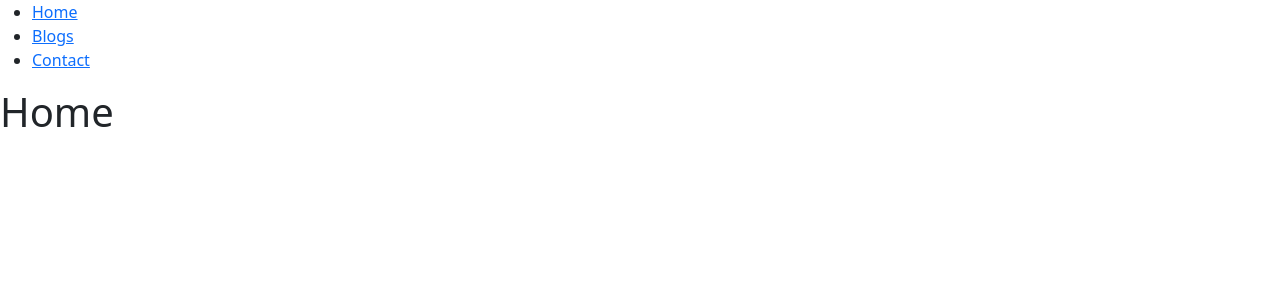
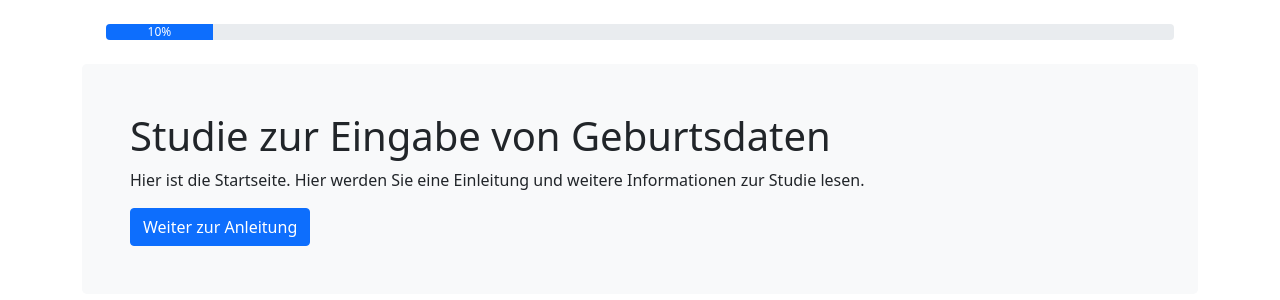
Before and after one commit to schubertn/Birthdate-Study, a React (Vite) app: page / in a window 1280 px wide. Shown: the top 300 px of the page. Built offline with nearby package versions, Linux system fonts and the light colour scheme.

Commit message:
:sparkles: Worked on basic navigation and added basic progress bar

```diff
--- a/src/App.jsx
+++ b/src/App.jsx
@@ -1,49 +1,11 @@
-import { useState } from 'react'
-//import reactLogo from './assets/react.svg'
-//import viteLogo from '/vite.svg'
-import './App.css'
+import { Outlet } from "react-router-dom";
 
-function App() {
-  const [count, setCount] = useState(0)
-
-  return(
-    <div className="container">
-      <div className="p-5 my-4 bg-light rounded-3">
-        <h1>Studie zur Eingabe von Geburtsdaten</h1>
-        <p>
-          Hier ist die Startseite. Hier werden Sie eine Einleitung und
-          weitere Informationen zur Studie lesen.
-        </p>
-        <button type="button" className="btn btn-primary" onClick={() => setCount((count) => count + 1)}>count is {count}</button>
-      </div>
-    </div>
-  )
-  /**
+const App = () => {
   return (
     <>
-      <div>
-        <a href="https://vitejs.dev" target="_blank">
-          <img src={viteLogo} className="logo" alt="Vite logo" />
-        </a>
-        <a href="https://react.dev" target="_blank">
-          <img src={reactLogo} className="logo react" alt="React logo" />
-        </a>
-      </div>
-      <h1>Vite + React</h1>
-      <div className="card">
-        <button onClick={() => setCount((count) => count + 1)}>
-          count is {count}
-        </button>
-        <p>
-          Edit <code>src/App.jsx</code> and save to test HMR
-        </p>
-      </div>
-      <p className="read-the-docs">
-        Click on the Vite and React logos to learn more
-      </p>
+      <Outlet />
     </>
-  )
-  **/
-}
+  );
+};
 
-export default App
+export default App;
--- a/src/index.jsx
+++ b/src/index.jsx
@@ -1,24 +1,22 @@
-import React from 'react'
-import ReactDOM from 'react-dom/client'
+import React from "react";
+import ReactDOM from "react-dom/client";
 import { BrowserRouter, Routes, Route } from "react-router-dom";
-import './index.css';
-import Layout from "./routes/Layout";
-import Home from "./routes/Home"
-import Instructions from "./routes/Instructions"
+import App from "./App";
+import Home from "./routes/Home";
+import Instructions from "./routes/Instructions";
 import Study from "./routes/Study";
 import Demographics from "./routes/Demographics";
 import End from "./routes/End";
 
-
-const root = ReactDOM.createRoot(document.getElementById('root'));
+const root = ReactDOM.createRoot(document.getElementById("root"));
 root.render(
   <BrowserRouter>
     <React.StrictMode>
       <Routes>
-                <Route path="/" element={<Layout />}>
-                    <Route index element={<Home />}/>
-                    <Route path="instructions" element={<Instructions />}/>
-                    <Route path="study" element={<Study />}/>
+        <Route path="/" element={<App />}>
+          <Route index element={<Home />} />
+          <Route path="instructions" element={<Instructions />} />
+          <Route path="study" element={<Study />} />
           <Route path="demographics" element={<Demographics />} />
           <Route path="end" element={<End />} />
         </Route>
@@ -26,14 +24,3 @@ root.render(
     </React.StrictMode>
   </BrowserRouter>
 );
-
-
-/**
-ReactDOM.createRoot(document.getElementById('root')).render(
-  <React.StrictMode>
-    <App />
-  </React.StrictMode>,
-)
-
-<Route path="/" element={<App />}></Route>
-*/
--- a/src/routes/Demographics.jsx
+++ b/src/routes/Demographics.jsx
@@ -1,5 +1,5 @@
 const Demographics = () => {
-    return <h1>Demographics</h1>;
-  };
+  return <h1>Demographics</h1>;
+};
 
-  export default Demographics;
+export default Demographics;
--- a/src/routes/End.jsx
+++ b/src/routes/End.jsx
@@ -1,5 +1,5 @@
 const End = () => {
-    return <h1>End</h1>;
-  };
+  return <h1>End</h1>;
+};
 
-  export default End;
+export default End;
--- a/src/routes/Home.jsx
+++ b/src/routes/Home.jsx
@@ -1,5 +1,29 @@
+import { Link } from "react-router-dom";
+
 const Home = () => {
-    return <h1>Home</h1>;
-  };
+  return (
+    <div className="container">
+      <div className="m-4">
+        <div className="progress">
+          <div className="progress-bar" style={{ width: "10%" }}>
+            10%
+          </div>
+        </div>
+      </div>
 
-  export default Home;
+      <div className="p-5 my-4 bg-light rounded-3">
+        <h1>Studie zur Eingabe von Geburtsdaten</h1>
+        <p>
+          Hier ist die Startseite. Hier werden Sie eine Einleitung und weitere
+          Informationen zur Studie lesen.
+        </p>
+
+        <Link to="/Instructions" className="btn btn-primary" role="button">
+          Weiter zur Anleitung
+        </Link>
+      </div>
+    </div>
+  );
+};
+
+export default Home;
--- a/src/routes/Instructions.jsx
+++ b/src/routes/Instructions.jsx
@@ -1,5 +1,27 @@
+import { Link } from "react-router-dom";
+
 const Instructions = () => {
-    return <h1>Instructions</h1>;
-  };
+  return (
+    <div className="container">
+      <div className="m-4">
+        <div className="progress">
+          <div className="progress-bar" style={{ width: "20%" }}>
+            20%
+          </div>
+        </div>
+      </div>
+      <div className="p-5 my-4 bg-light rounded-3">
+        <h1>Studie zur Eingabe von Geburtsdaten</h1>
+        <p>
+          Hier folgt eine Anleitung zur Durchführung der Studie. Wenn Sie auf{" "}
+          <q>Beginnen</q> drücken, dann beginnt die Studie. Juhu!
+        </p>
+        <Link to="/Study" className="btn btn-primary" role="button">
+          Beginnen
+        </Link>
+      </div>
+    </div>
+  );
+};
 
-  export default Instructions;
+export default Instructions;
--- a/src/routes/Layout.jsx
+++ /dev/null
@@ -1,25 +0,0 @@
-import { Outlet, Link } from "react-router-dom";
-
-const Layout = () => {
-  return (
-    <>
-      <nav>
-        <ul>
-          <li>
-            <Link to="/">Home</Link>
-          </li>
-          <li>
-            <Link to="/blogs">Blogs</Link>
-          </li>
-          <li>
-            <Link to="/contact">Contact</Link>
-          </li>
-        </ul>
-      </nav>
-
-      <Outlet />
-    </>
-  )
-};
-
-export default Layout;
--- a/src/routes/Study.jsx
+++ b/src/routes/Study.jsx
@@ -1,5 +1,5 @@
 const Study = () => {
-    return <h1>Study</h1>;
-  };
+  return <h1>Study</h1>;
+};
 
-  export default Study;
+export default Study;
```
Lines whose indentation alone changed are shown as unchanged.
